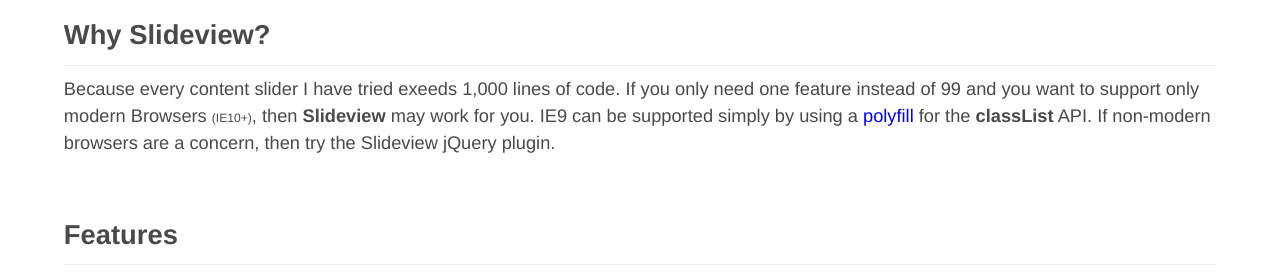
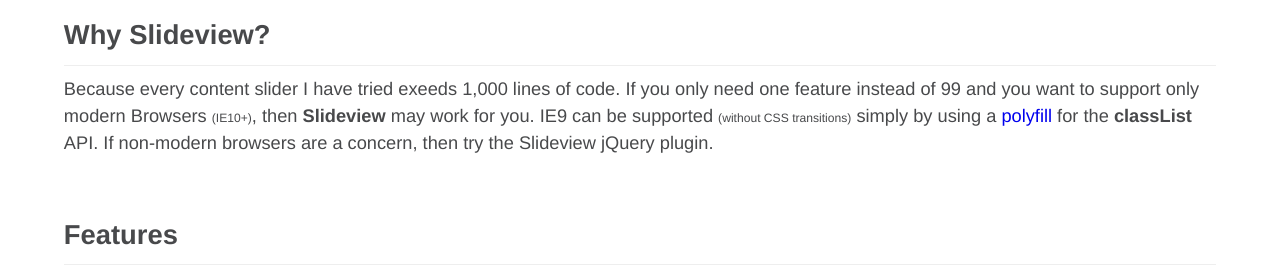
Before and after one commit to alpinelogic/slideview, a plain HTML site: page index.html in a window 1280 px wide. Shown: the part 471-751 px from the top of the page. Drawn offline with Linux system fonts and the light colour scheme.

Commit message:
update docs

```diff
--- a/index.html
+++ b/index.html
@@ -22,7 +22,7 @@
 <div class="container">
   <div>
     <h2>Why Slideview?</h2><hr>
-    <p>Because every content slider I have tried exeeds 1,000 lines of code. If you only need one feature instead of 99 and you want to support only modern Browsers <small>(IE10+)</small>, then <strong>Slideview</strong> may work for you. IE9 can be supported simply by using a <a href="https://github.com/remy/polyfills/blob/master/classList.js">polyfill</a> for the <b>classList</b> API. If non-modern browsers are a concern, then try the Slideview jQuery plugin.</p>
+    <p>Because every content slider I have tried exeeds 1,000 lines of code. If you only need one feature instead of 99 and you want to support only modern Browsers <small>(IE10+)</small>, then <strong>Slideview</strong> may work for you. IE9 can be supported <small>(without CSS transitions)</small> simply by using a <a href="https://github.com/remy/polyfills/blob/master/classList.js">polyfill</a> for the <b>classList</b> API. If non-modern browsers are a concern, then try the Slideview jQuery plugin.</p>
 
     <br><br>
     <h2>Features</h2>
```
